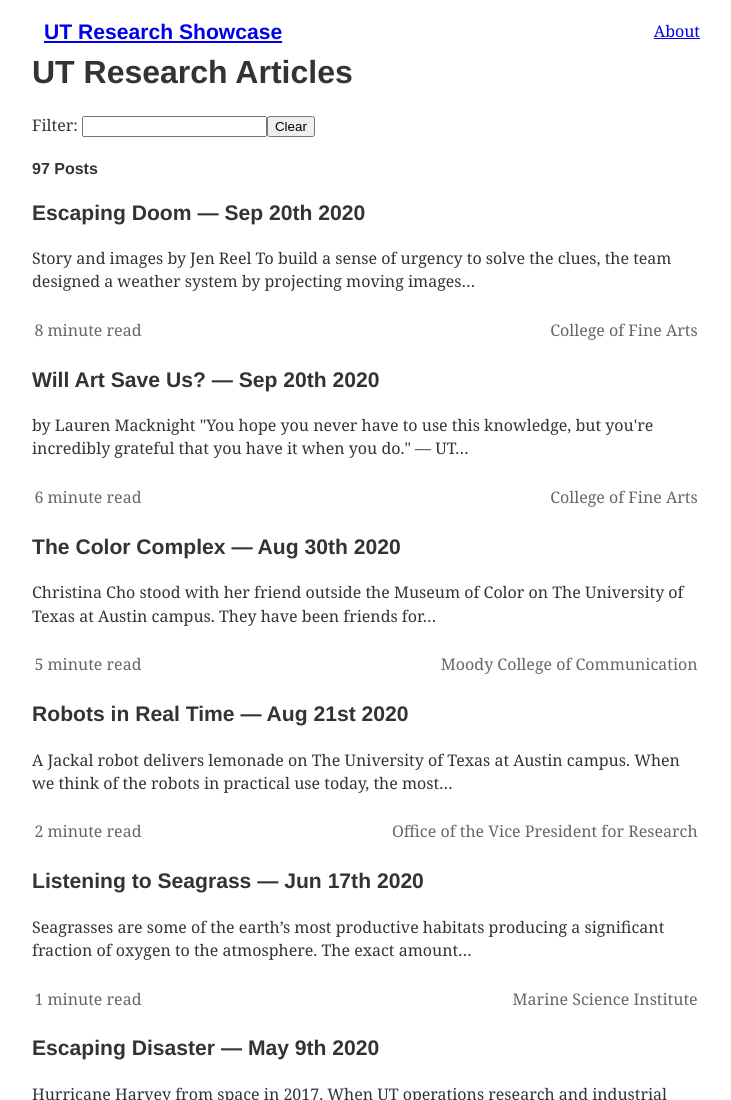
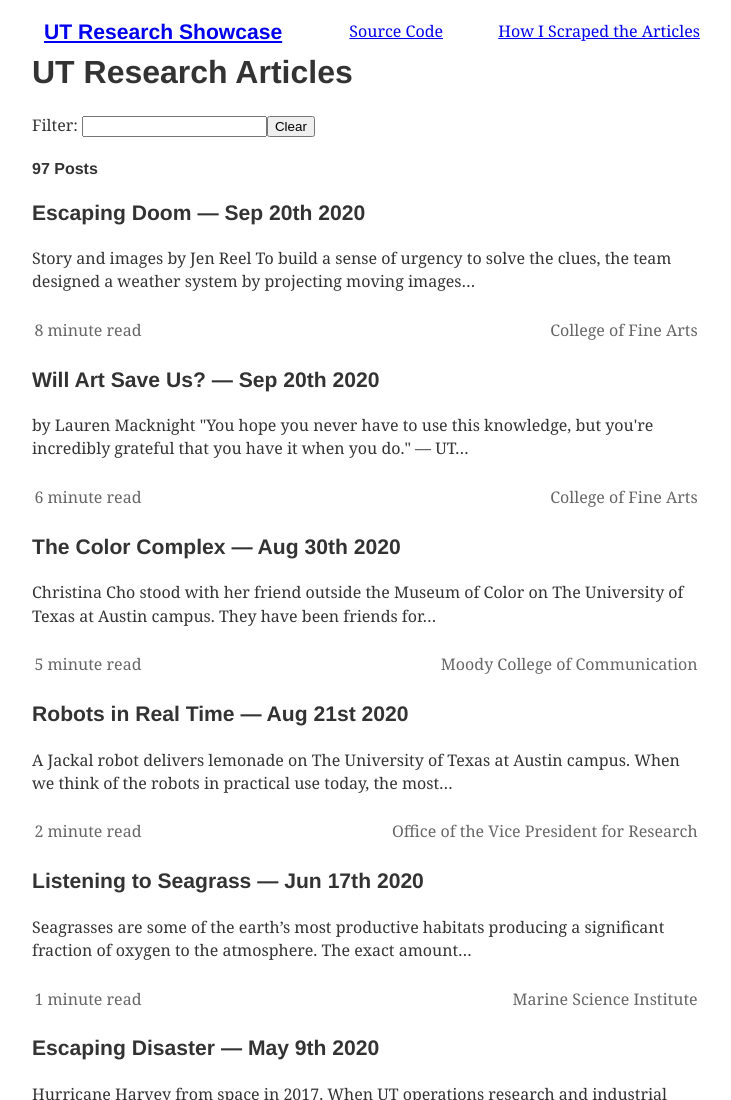
Before and after one commit to gerrgg/UT-research-showcase-gatsby, a Gatsby site: page / in a window 1280 px wide. Shown: the top 1100 px of the page, without its empty margins (274-1005 px from the left). Built offline with nearby package versions, Linux system fonts and the light colour scheme; Gatsby itself is replaced by a stand-in of ours; some packages are replaced by stand-ins of ours.

Commit message:
change header links

```diff
--- a/src/components/layout.js
+++ b/src/components/layout.js
@@ -20,7 +20,20 @@
         <Link to={`/`}>
           <h3>{data.site.siteMetadata.title}</h3>
         </Link>
-        <Link to={`/about/`}>About</Link>
+        <a
+          target="_blank"
+          rel="noreferrer"
+          href="https://github.com/gerrgg/my-first-gatsby-site/tree/main/src"
+        >
+          Source Code
+        </a>
+        <a
+          target="_blank"
+          rel="noreferrer"
+          href="https://github.com/gerrgg/extract-articles#extract-articles"
+        >
+          How I Scraped the Articles
+        </a>
       </header>
       {children}
     </div>
```
